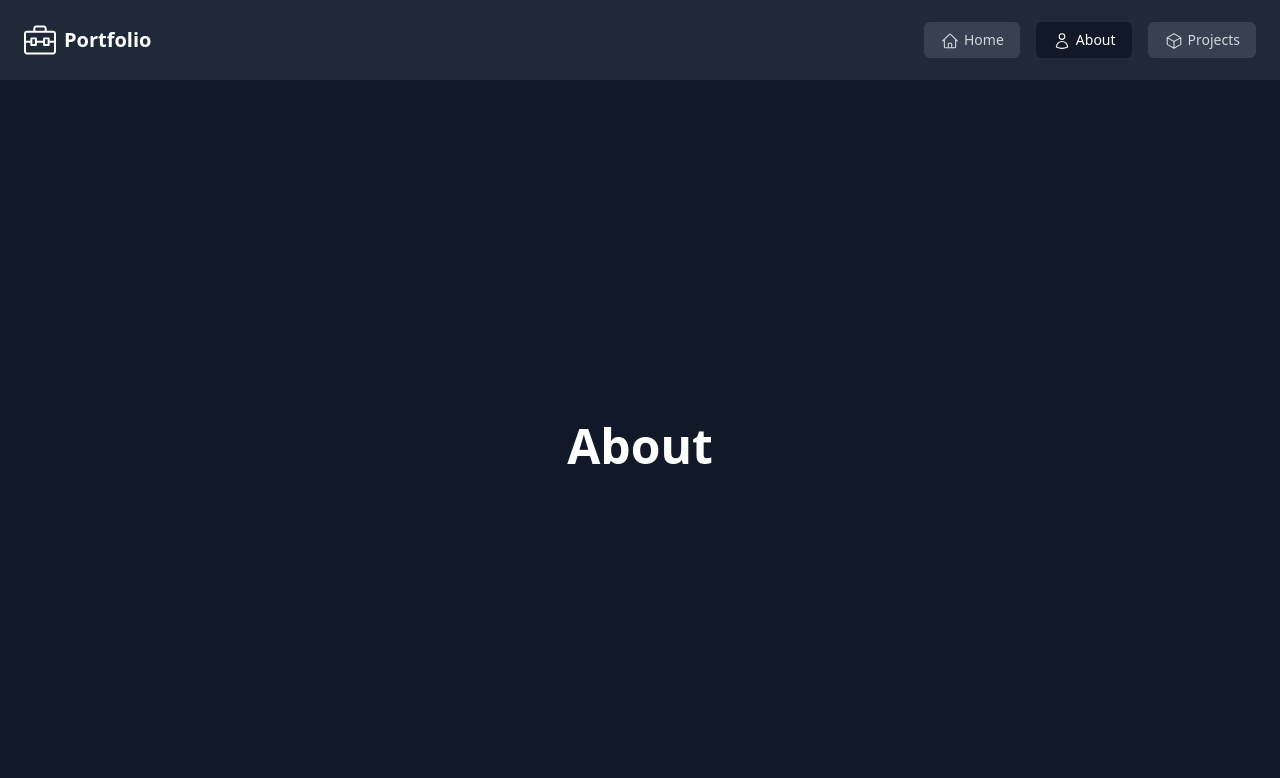
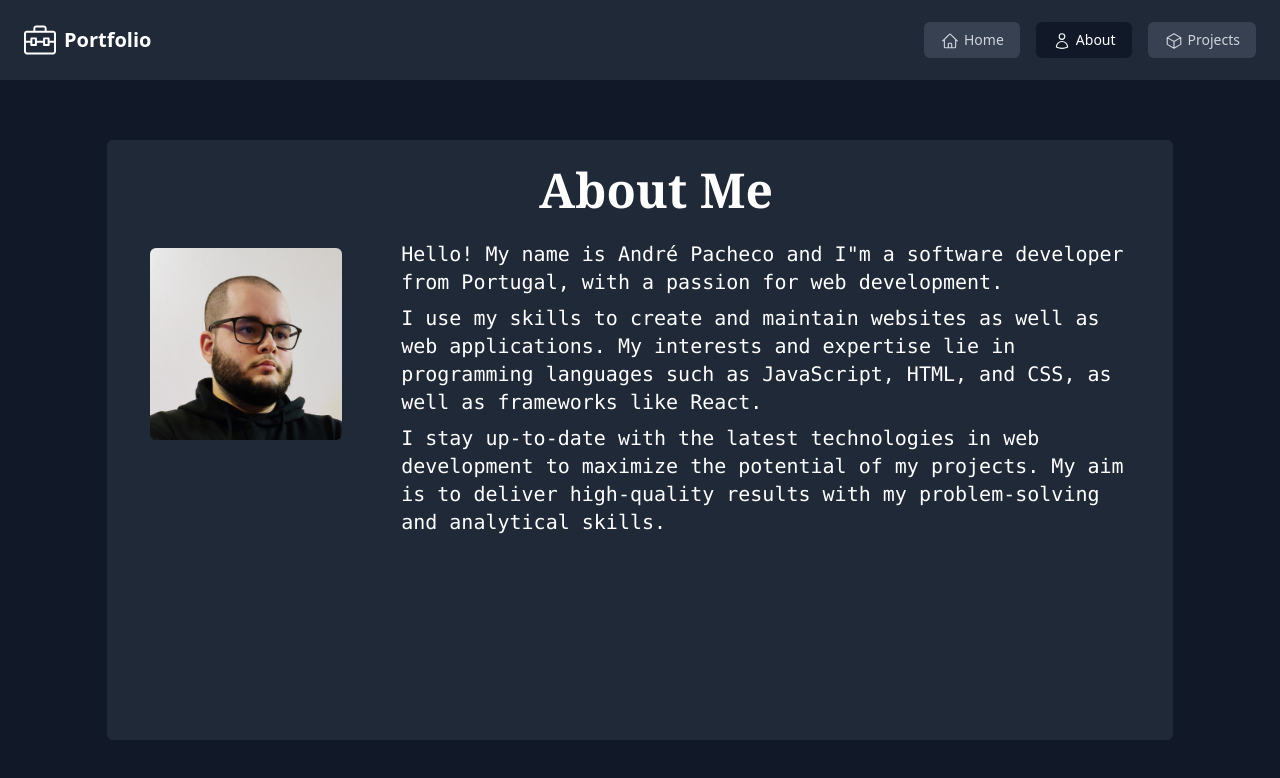
Before and after one commit to AndreMP97/portfolio, a React (Create React App) app: page /about in a window 1280 px wide. Shown: the top 778 px of the page. Built offline with nearby package versions, Linux system fonts and the light colour scheme.

Commit message:
about page

```diff
--- /dev/null
+++ b/src/components/about/aboutme.jsx
@@ -0,0 +1,16 @@
+import Picture from "../../assets/foto.jpg"
+
+export default function AboutMe() {
+    return (
+        <div className="flex h-full min-w-full snap-center">
+            <div className="hidden md:flex w-1/4 justify-center m-2">
+                <img className="h-48 w-48 rounded-md" src={Picture} alt="Profile" />
+            </div>
+            <div className="flex flex-col px-4 py-2 md:py-0 md:pr-8 md:w-3/4 text-white text-md md:text-xl font-mono space-y-2">
+                <p>Hello! My name is André Pacheco and I"m a software developer from Portugal, with a passion for web development. </p>
+                <p>I use my skills to create and maintain websites as well as web applications. My interests and expertise lie in programming languages such as JavaScript, HTML, and CSS, as well as frameworks like React. </p>
+                <p>I stay up-to-date with the latest technologies in web development to maximize the potential of my projects. My aim is to deliver high-quality results with my problem-solving and analytical skills.</p>
+            </div>
+        </div>
+    )
+}
--- /dev/null
+++ b/src/components/about/education.jsx
@@ -0,0 +1,16 @@
+import Picture from "../../assets/foto.jpg"
+
+export default function Education() {
+    return (
+        <div className="flex h-full min-w-full snap-center">
+            <div className="hidden md:flex w-1/4 justify-center m-2">
+                <img className="h-48 w-48 rounded-md" src={Picture} alt="Profile" />
+            </div>
+            <div className="flex flex-col px-4 py-2 md:py-0 md:pr-8 md:w-3/4 text-white text-md md:text-xl font-mono space-y-2">
+                <p>Hello! My name is André Pacheco and I"m a software developer from Portugal, with a passion for web development. </p>
+                <p>I use my skills to create and maintain websites as well as web applications. My interests and expertise lie in programming languages such as JavaScript, HTML, and CSS, as well as frameworks like React. </p>
+                <p>I stay up-to-date with the latest technologies in web development to maximize the potential of my projects. My aim is to deliver high-quality results with my problem-solving and analytical skills.</p>
+            </div>
+        </div>
+    )
+}
--- a/src/components/about/index.jsx
+++ b/src/components/about/index.jsx
@@ -1,9 +1,25 @@
+import AboutMe from "./aboutme";
+import Education from "./education";
+import Skills from "./skills";
+
 export default function About() {
     return (
-        <div className="bg-gray-900 flex flex-wrap flex-grow flex-col items-center justify-between">
-            <div className="flex flex-col justify-center h-full">
-                <h3 className="flex mt-6 mb-3 text-5xl font-bold text-white justify-center">About</h3>
+        <div className="bg-gray-900 flex flex-grow items-center justify-center">
+            <div className="flex flex-col h-5/6 w-5/6 bg-gray-800 rounded-md">
+                <div className="flex flex-col h-1/5 md:h-1/6 justify-center items-center">
+                    <h1 className="text-white text-3xl md:text-5xl md:py-6 md:pl-8 font-serif font-semibold">About Me</h1>
+                    <h2 className="md:hidden text-white text-xl font-medium mt-4">Who am I?</h2>
+                </div>
+                <div className="flex h-4/5 md:h-5/6 overflow-x-scroll snap-x snap-mandatory">
+                    <AboutMe />
+                    <Education />
+                    <Skills />
+                </div>
             </div>
         </div>
     )
 }
+
+/*First page: short intro
+Second page: Education
+Third page: Skills*/
--- /dev/null
+++ b/src/components/about/skills.jsx
@@ -0,0 +1,16 @@
+import Picture from "../../assets/foto.jpg"
+
+export default function Skills() {
+    return (
+        <div className="flex h-full min-w-full snap-center">
+            <div className="hidden md:flex w-1/4 justify-center m-2">
+                <img className="h-48 w-48 rounded-md" src={Picture} alt="Profile" />
+            </div>
+            <div className="flex flex-col px-4 py-2 md:py-0 md:pr-8 md:w-3/4 text-white text-md md:text-xl font-mono space-y-2">
+                <p>Hello! My name is André Pacheco and I"m a software developer from Portugal, with a passion for web development. </p>
+                <p>I use my skills to create and maintain websites as well as web applications. My interests and expertise lie in programming languages such as JavaScript, HTML, and CSS, as well as frameworks like React. </p>
+                <p>I stay up-to-date with the latest technologies in web development to maximize the potential of my projects. My aim is to deliver high-quality results with my problem-solving and analytical skills.</p>
+            </div>
+        </div>
+    )
+}
```
